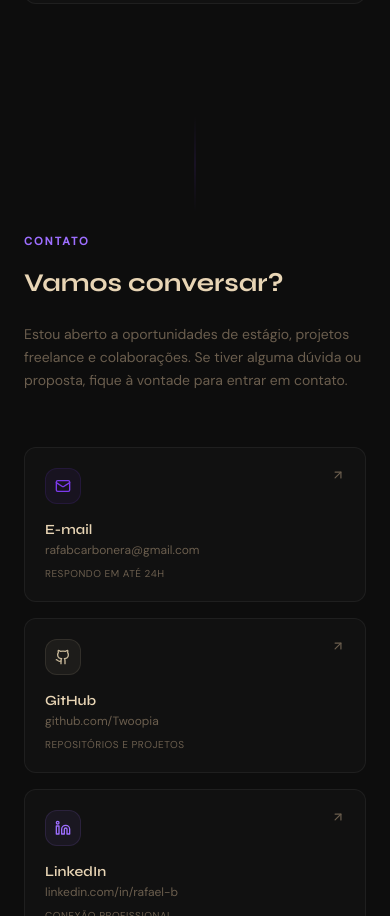
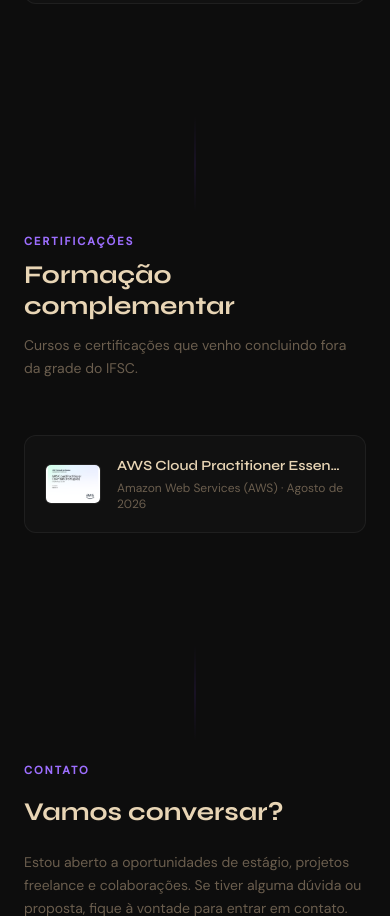
Before and after one commit to Twoopia/Portfolio, a React (Vite) app: page / in a window 390 px wide. Shown: the part 9445-10361 px from the top of the page. Built offline with nearby package versions, Linux system fonts and the light colour scheme.

Commit message:
feat: adiciona seção de Certificações ao portfólio
Inclui card com imagem do certificado AWS Cloud Practitioner
Essentials, com lightbox ao clicar, e link no menu de navegação.

```diff
--- a/src/App.jsx
+++ b/src/App.jsx
@@ -4,6 +4,7 @@
 import About from './components/sections/About'
 import Projects from './components/sections/Projects'
 import Technologies from './components/sections/Technologies'
+import Certifications from './components/sections/Certifications'
 import Contact from './components/sections/Contact'
 
 function Grain() {
@@ -35,6 +36,7 @@
         <About />
         <Projects />
         <Technologies />
+        <Certifications />
         <Contact />
       </main>
       <Footer />
--- a/src/components/layout/Navbar.jsx
+++ b/src/components/layout/Navbar.jsx
@@ -6,6 +6,7 @@
   { href: '#sobre', label: 'Sobre' },
   { href: '#projetos', label: 'Projetos' },
   { href: '#tecnologias', label: 'Tecnologias' },
+  { href: '#certificacoes', label: 'Certificações' },
 ]
 
 export default function Navbar() {
--- /dev/null
+++ b/src/components/sections/Certifications.jsx
@@ -0,0 +1,106 @@
+import { useState } from 'react'
+import { motion, AnimatePresence } from 'framer-motion'
+import { Award, X } from 'lucide-react'
+import AnimatedSection from '../ui/AnimatedSection'
+import { certifications } from '../../data/certifications'
+
+function CertCard({ cert, i, onOpen }) {
+  return (
+    <motion.div
+      initial={{ opacity: 0, y: 12 }}
+      whileInView={{ opacity: 1, y: 0 }}
+      viewport={{ once: true }}
+      whileHover={{ y: -4 }}
+      transition={{ duration: 0.5, ease: [0.16, 1, 0.3, 1], delay: i * 0.07 }}
+      onClick={() => cert.image && onOpen(cert)}
+      className={`card p-5 flex items-center gap-4 ${cert.image ? 'cursor-pointer' : ''}`}
+    >
+      {cert.image ? (
+        <img
+          src={cert.image}
+          alt={cert.title}
+          className="w-14 h-10 object-cover rounded-md flex-shrink-0 border border-white/[0.08]"
+        />
+      ) : (
+        <div
+          className="w-10 h-10 rounded-xl flex items-center justify-center flex-shrink-0"
+          style={{
+            background: `${cert.color}12`,
+            border: `1px solid ${cert.color}22`,
+          }}
+        >
+          <Award size={18} style={{ color: cert.color }} />
+        </div>
+      )}
+      <div className="min-w-0">
+        <h3 className="font-syne font-semibold text-[#E8D5B5] text-sm leading-snug truncate">
+          {cert.title}
+        </h3>
+        <p className="text-[#6B5E4E] text-xs mt-1">
+          {cert.issuer} · {cert.date}
+        </p>
+      </div>
+    </motion.div>
+  )
+}
+
+export default function Certifications() {
+  const [selected, setSelected] = useState(null)
+
+  return (
+    <section id="certificacoes" className="py-28 relative">
+      <div className="absolute top-0 left-1/2 -translate-x-1/2 w-px h-24 bg-gradient-to-b from-transparent via-[#7C3AED]/20 to-transparent" />
+
+      <div className="max-w-6xl mx-auto px-6">
+        <AnimatedSection className="mb-14">
+          <span className="section-label">Certificações</span>
+          <h2 className="section-title mt-2">Formação complementar</h2>
+          <p className="text-[#6B5E4E] text-sm mt-3 max-w-md leading-relaxed">
+            Cursos e certificações que venho concluindo fora da grade do IFSC.
+          </p>
+        </AnimatedSection>
+
+        <div className="grid sm:grid-cols-2 lg:grid-cols-3 gap-4">
+          {certifications.map((cert, i) => (
+            <CertCard key={cert.id} cert={cert} i={i} onOpen={setSelected} />
+          ))}
+        </div>
+      </div>
+
+      <AnimatePresence>
+        {selected && (
+          <motion.div
+            initial={{ opacity: 0 }}
+            animate={{ opacity: 1 }}
+            exit={{ opacity: 0 }}
+            transition={{ duration: 0.3, ease: [0.16, 1, 0.3, 1] }}
+            className="fixed inset-0 z-[100] flex items-center justify-center p-6 bg-black/80 backdrop-blur-sm"
+            onClick={() => setSelected(null)}
+          >
+            <motion.div
+              initial={{ opacity: 0, scale: 0.96, y: 12 }}
+              animate={{ opacity: 1, scale: 1, y: 0 }}
+              exit={{ opacity: 0, scale: 0.96, y: 12 }}
+              transition={{ duration: 0.35, ease: [0.16, 1, 0.3, 1] }}
+              className="relative max-w-3xl w-full"
+              onClick={(e) => e.stopPropagation()}
+            >
+              <button
+                aria-label="Fechar"
+                onClick={() => setSelected(null)}
+                className="absolute -top-10 right-0 p-2 text-[#C9B99A] hover:text-white transition-colors"
+              >
+                <X size={22} />
+              </button>
+              <img
+                src={selected.image}
+                alt={selected.title}
+                className="w-full rounded-xl border border-white/[0.08] shadow-2xl"
+              />
+            </motion.div>
+          </motion.div>
+        )}
+      </AnimatePresence>
+    </section>
+  )
+}
--- /dev/null
+++ b/src/data/certifications.js
@@ -0,0 +1,10 @@
+export const certifications = [
+  {
+    id: 1,
+    title: 'AWS Cloud Practitioner Essentials',
+    issuer: 'Amazon Web Services (AWS)',
+    date: 'Agosto de 2026',
+    color: '#FBBF24',
+    image: '/certifications/aws-cloud-practitioner-essentials.png',
+  },
+]
```
Also changed, not shown: public/certifications/aws-cloud-practitioner-essentials.png (added).
